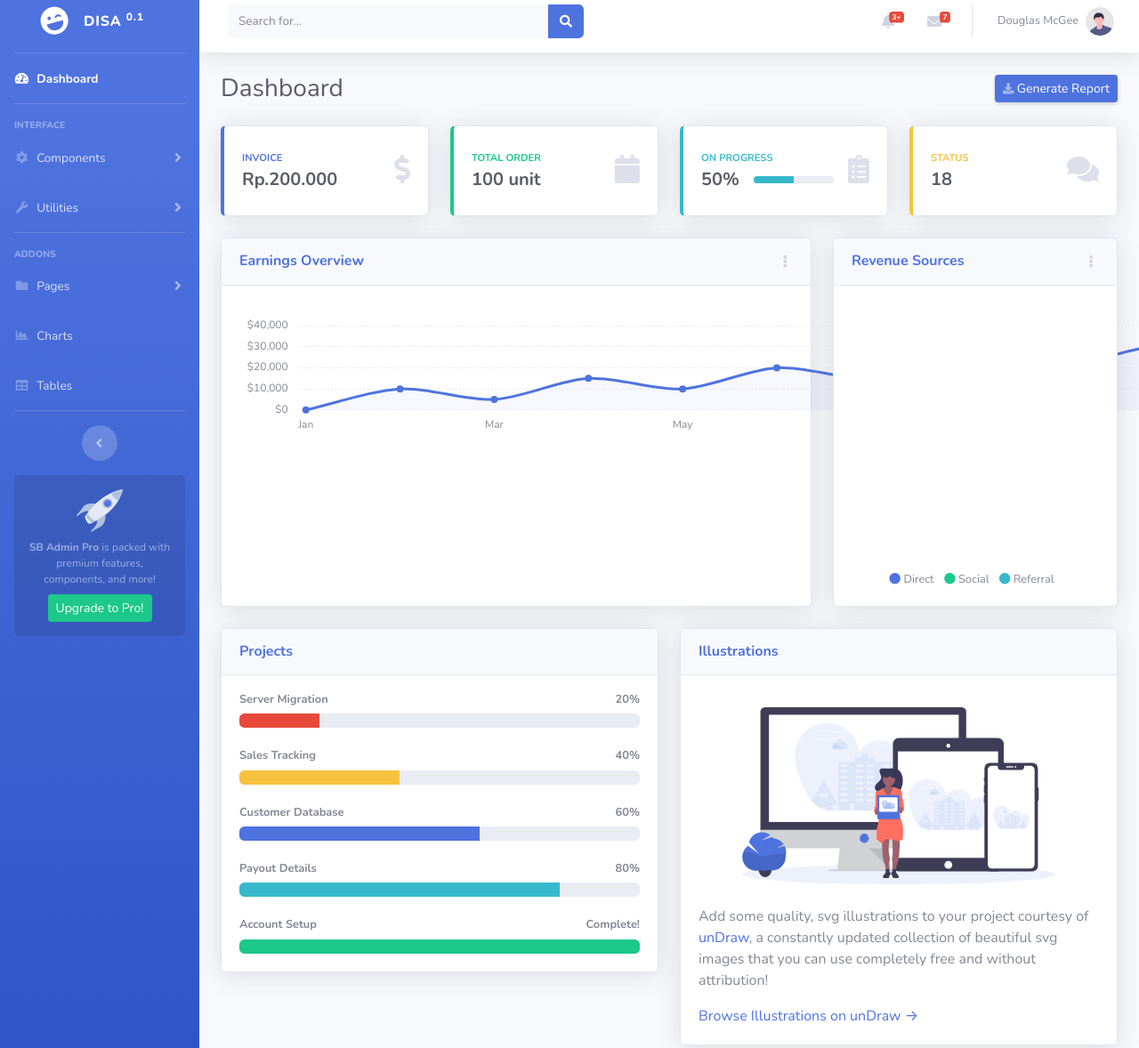
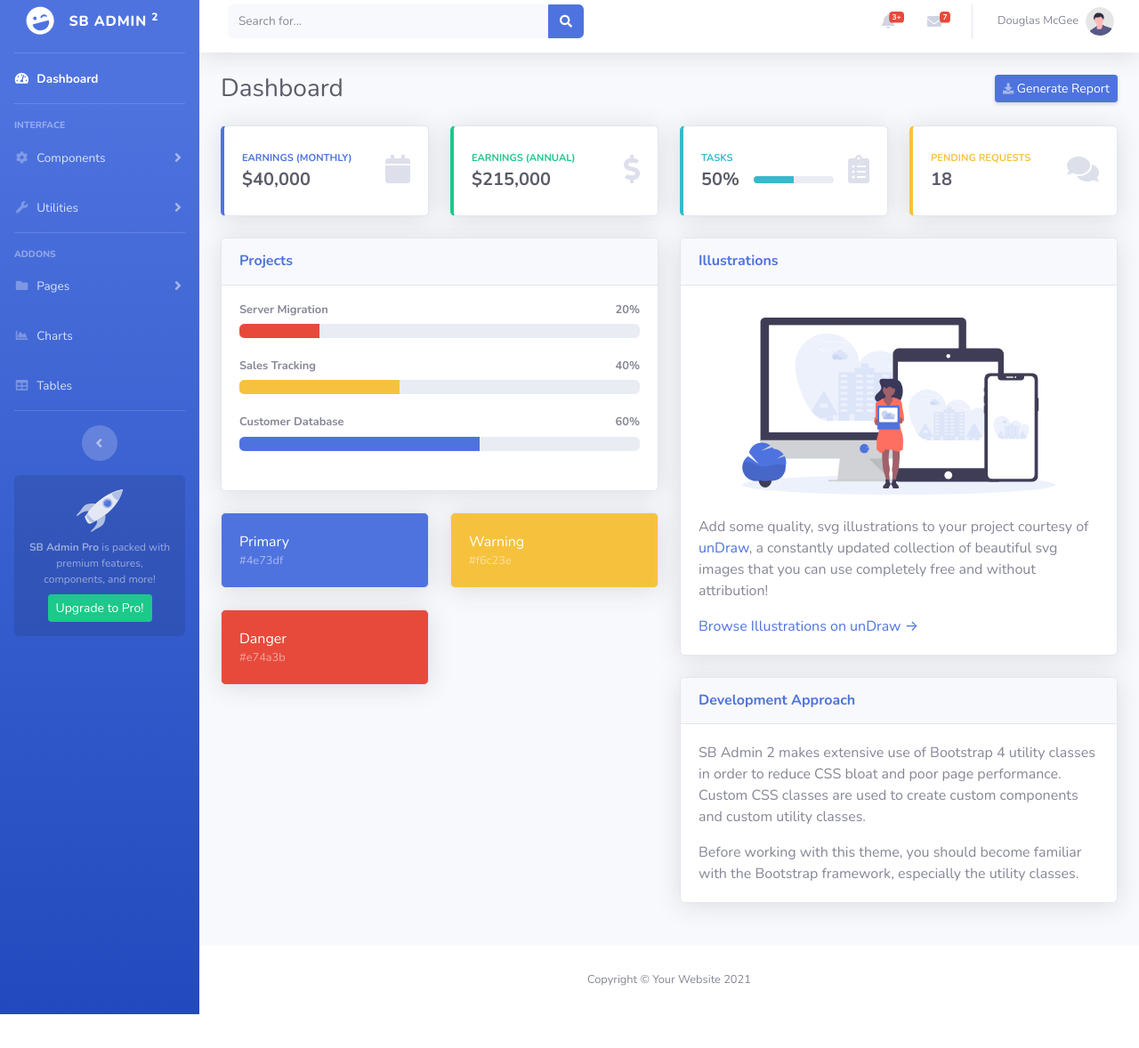
Before and after one commit to Rakkoen/Web-Disa, a website with bundled scripts: page index.html in a window 1280 px wide. Shown: the part 11-1189 px from the top of the page at 89% size. After the commit the page ends 1151 px from the top, so only its background shows below. Built offline with nearby package versions, Linux system fonts and the light colour scheme.

Commit message:
rubah html

```diff
--- a/index.html
+++ b/index.html
@@ -9,7 +9,7 @@
     <meta name="description" content="">
     <meta name="author" content="">
 
-    <title>DISA - Dashboard</title>
+    <title>SB Admin 2 - Dashboard</title>
 
     <!-- Custom fonts for this template-->
     <link href="vendor/fontawesome-free/css/all.min.css" rel="stylesheet" type="text/css">
@@ -35,7 +35,7 @@
                 <div class="sidebar-brand-icon rotate-n-15">
                     <i class="fas fa-laugh-wink"></i>
                 </div>
-                <div class="sidebar-brand-text mx-3">DISA <sup>0.1</sup></div>
+                <div class="sidebar-brand-text mx-3">SB Admin <sup>2</sup></div>
             </a>
 
             <!-- Divider -->
@@ -382,11 +382,11 @@
                                     <div class="row no-gutters align-items-center">
                                         <div class="col mr-2">
                                             <div class="text-xs font-weight-bold text-primary text-uppercase mb-1">
-                                                Invoice</div>
-                                            <div class="h5 mb-0 font-weight-bold text-gray-800">Rp.200.000</div>
+                                                Earnings (Monthly)</div>
+                                            <div class="h5 mb-0 font-weight-bold text-gray-800">$40,000</div>
                                         </div>
                                         <div class="col-auto">
-                                            <i class="fas fa-dollar-sign fa-2x text-gray-300"></i>
+                                            <i class="fas fa-calendar fa-2x text-gray-300"></i>
                                         </div>
                                     </div>
                                 </div>
@@ -400,11 +400,11 @@
                                     <div class="row no-gutters align-items-center">
                                         <div class="col mr-2">
                                             <div class="text-xs font-weight-bold text-success text-uppercase mb-1">
-                                                Total Order </div>
-                                            <div class="h5 mb-0 font-weight-bold text-gray-800">100 unit</div>
+                                                Earnings (Annual)</div>
+                                            <div class="h5 mb-0 font-weight-bold text-gray-800">$215,000</div>
                                         </div>
                                         <div class="col-auto">
-                                            <i class="fas fa-calendar fa-2x text-gray-300"></i>
+                                            <i class="fas fa-dollar-sign fa-2x text-gray-300"></i>
                                         </div>
                                     </div>
                                 </div>
@@ -417,7 +417,7 @@
                                 <div class="card-body">
                                     <div class="row no-gutters align-items-center">
                                         <div class="col mr-2">
-                                            <div class="text-xs font-weight-bold text-info text-uppercase mb-1">on progress
+                                            <div class="text-xs font-weight-bold text-info text-uppercase mb-1">Tasks
                                             </div>
                                             <div class="row no-gutters align-items-center">
                                                 <div class="col-auto">
@@ -447,7 +447,7 @@
                                     <div class="row no-gutters align-items-center">
                                         <div class="col mr-2">
                                             <div class="text-xs font-weight-bold text-warning text-uppercase mb-1">
-                                                status</div>
+                                                Pending Requests</div>
                                             <div class="h5 mb-0 font-weight-bold text-gray-800">18</div>
                                         </div>
                                         <div class="col-auto">
@@ -461,81 +461,7 @@
 
                     <!-- Content Row -->
 
-                    <div class="row">
 
-                        <!-- Area Chart -->
-                        <div class="col-xl-8 col-lg-7">
-                            <div class="card shadow mb-4">
-                                <!-- Card Header - Dropdown -->
-                                <div
-                                    class="card-header py-3 d-flex flex-row align-items-center justify-content-between">
-                                    <h6 class="m-0 font-weight-bold text-primary">Earnings Overview</h6>
-                                    <div class="dropdown no-arrow">
-                                        <a class="dropdown-toggle" href="#" role="button" id="dropdownMenuLink"
-                                            data-toggle="dropdown" aria-haspopup="true" aria-expanded="false">
-                                            <i class="fas fa-ellipsis-v fa-sm fa-fw text-gray-400"></i>
-                                        </a>
-                                        <div class="dropdown-menu dropdown-menu-right shadow animated--fade-in"
-                                            aria-labelledby="dropdownMenuLink">
-                                            <div class="dropdown-header">Dropdown Header:</div>
-                                            <a class="dropdown-item" href="#">Action</a>
-                                            <a class="dropdown-item" href="#">Another action</a>
-                                            <div class="dropdown-divider"></div>
-                                            <a class="dropdown-item" href="#">Something else here</a>
-                                        </div>
-                                    </div>
-                                </div>
-                                <!-- Card Body -->
-                                <div class="card-body">
-                                    <div class="chart-area">
-                                        <canvas id="myAreaChart"></canvas>
-                                    </div>
-                                </div>
-                            </div>
-                        </div>
-
-                        <!-- Pie Chart -->
-                        <div class="col-xl-4 col-lg-5">
-                            <div class="card shadow mb-4">
-                                <!-- Card Header - Dropdown -->
-                                <div
-                                    class="card-header py-3 d-flex flex-row align-items-center justify-content-between">
-                                    <h6 class="m-0 font-weight-bold text-primary">Revenue Sources</h6>
-                                    <div class="dropdown no-arrow">
-                                        <a class="dropdown-toggle" href="#" role="button" id="dropdownMenuLink"
-                                            data-toggle="dropdown" aria-haspopup="true" aria-expanded="false">
-                                            <i class="fas fa-ellipsis-v fa-sm fa-fw text-gray-400"></i>
-                                        </a>
-                                        <div class="dropdown-menu dropdown-menu-right shadow animated--fade-in"
-                                            aria-labelledby="dropdownMenuLink">
-                                            <div class="dropdown-header">Dropdown Header:</div>
-                                            <a class="dropdown-item" href="#">Action</a>
-                                            <a class="dropdown-item" href="#">Another action</a>
-                                            <div class="dropdown-divider"></div>
-                                            <a class="dropdown-item" href="#">Something else here</a>
-                                        </div>
-                                    </div>
-                                </div>
-                                <!-- Card Body -->
-                                <div class="card-body">
-                                    <div class="chart-pie pt-4 pb-2">
-                                        <canvas id="myPieChart"></canvas>
-                                    </div>
-                                    <div class="mt-4 text-center small">
-                                        <span class="mr-2">
-                                            <i class="fas fa-circle text-primary"></i> Direct
-                                        </span>
-                                        <span class="mr-2">
-                                            <i class="fas fa-circle text-success"></i> Social
-                                        </span>
-                                        <span class="mr-2">
-                                            <i class="fas fa-circle text-info"></i> Referral
-                                        </span>
-                                    </div>
-                                </div>
-                            </div>
-                        </div>
-                    </div>
 
                     <!-- Content Row -->
                     <div class="row">
@@ -567,24 +493,13 @@
                                         <div class="progress-bar" role="progressbar" style="width: 60%"
                                             aria-valuenow="60" aria-valuemin="0" aria-valuemax="100"></div>
                                     </div>
-                                    <h4 class="small font-weight-bold">Payout Details <span
-                                            class="float-right">80%</span></h4>
-                                    <div class="progress mb-4">
-                                        <div class="progress-bar bg-info" role="progressbar" style="width: 80%"
-                                            aria-valuenow="80" aria-valuemin="0" aria-valuemax="100"></div>
-                                    </div>
-                                    <h4 class="small font-weight-bold">Account Setup <span
-                                            class="float-right">Complete!</span></h4>
-                                    <div class="progress">
-                                        <div class="progress-bar bg-success" role="progressbar" style="width: 100%"
-                                            aria-valuenow="100" aria-valuemin="0" aria-valuemax="100"></div>
-                                    </div>
+
                                 </div>
                             </div>
 
                             <!-- Color System -->
-                        <!--    <div class="row">
-                                <div class="col-lg-6 mb-4">
+                            <div class="row">
+                               <div class="col-lg-6 mb-4">
                                     <div class="card bg-primary text-white shadow">
                                         <div class="card-body">
                                             Primary
@@ -592,22 +507,22 @@
                                         </div>
                                     </div>
                                 </div>
-                                <div class="col-lg-6 mb-4">
+                               <!-- <div class="col-lg-6 mb-4">
                                     <div class="card bg-success text-white shadow">
                                         <div class="card-body">
                                             Success
                                             <div class="text-white-50 small">#1cc88a</div>
                                         </div>
                                     </div>
-                                </div>
-                                <div class="col-lg-6 mb-4">
+                                </div> -->
+                                <!-- <div class="col-lg-6 mb-4">
                                     <div class="card bg-info text-white shadow">
                                         <div class="card-body">
                                             Info
                                             <div class="text-white-50 small">#36b9cc</div>
                                         </div>
                                     </div>
-                                </div>
+                                </div> -->
                                 <div class="col-lg-6 mb-4">
                                     <div class="card bg-warning text-white shadow">
                                         <div class="card-body">
@@ -624,7 +539,7 @@
                                         </div>
                                     </div>
                                 </div>
-                                <div class="col-lg-6 mb-4">
+                                <!--<div class="col-lg-6 mb-4">
                                     <div class="card bg-secondary text-white shadow">
                                         <div class="card-body">
                                             Secondary
@@ -647,9 +562,9 @@
                                             <div class="text-white-50 small">#5a5c69</div>
                                         </div>
                                     </div>
-                                </div>
+                                </div> -->
                             </div>
-                        -->
+
                         </div>
 
                         <div class="col-lg-6 mb-4">
```
